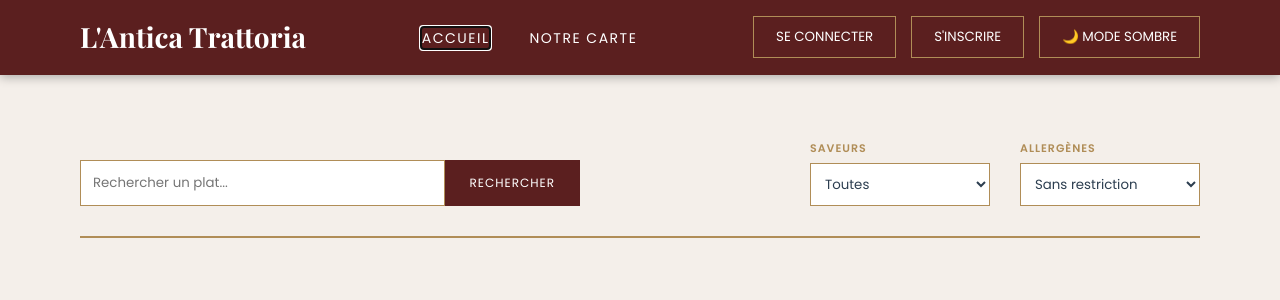
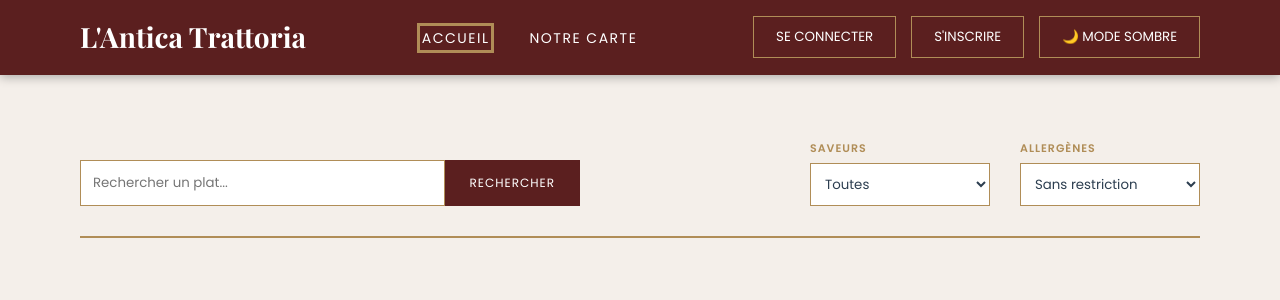
Before and after one commit to Kenza-Boualili/Antica-Trattoria-Phase1, a PHP site: page /carte.php in a window 1280 px wide, with the restyled element focused. Shown: the top 300 px of the page. Run offline with PHP 8.4, Linux system fonts and the light colour scheme.

Commit message:
Update fichiercommun.css

```diff
--- a/fichiercommun.css
+++ b/fichiercommun.css
@@ -1,4 +1,3 @@
-
 :root {
     --color-bordeaux: #5B1F1F;
     --color-gold: #B08D57;
@@ -92,7 +91,6 @@ nav {
     transform: translateY(-2px);
 }
 
-/* 5. Footer (Pied de page) */
 footer {
     background-color: var(--color-beige);
     padding: 60px 80px 30px 80px;
@@ -150,3 +148,8 @@ footer {
     font-size: 13px;
     color: #5a5a5a;
 }
+
+a:focus, button:focus, input:focus, select:focus, textarea:focus {
+    outline: 3px solid var(--color-gold);
+    outline-offset: 2px;
+}
```
